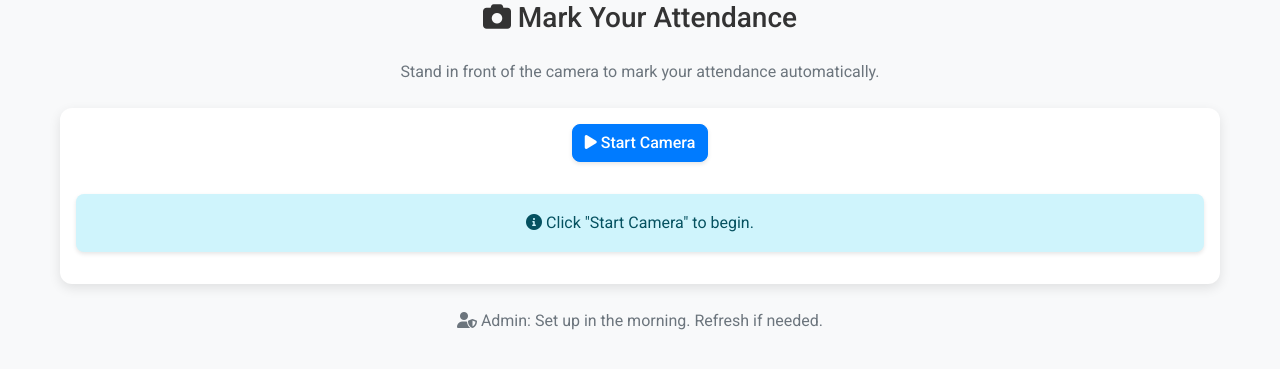
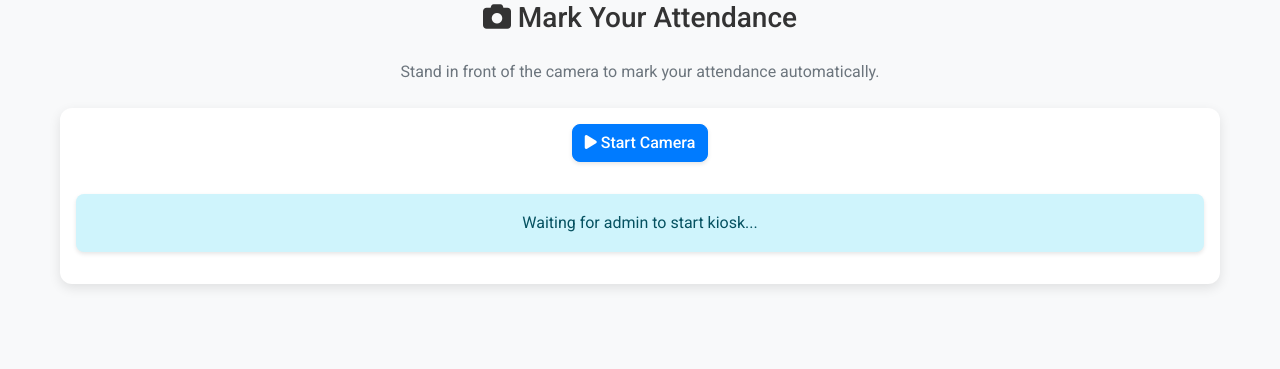
Before and after one commit to Shreyarg-77/face_attendance, a Flask app: page /kiosk_display in a window 1280 px wide. Shown: the part 117-486 px from the top of the page. Run offline with Flask 3, Linux system fonts and the light colour scheme.

Commit message:
Simple kiosk logic

```diff
--- a/templates/kiosk_display.html
+++ b/templates/kiosk_display.html
@@ -7,22 +7,51 @@
 
     <div class="card mb-4">
         <div class="card-body">
-            <button id="startBtn" class="btn btn-primary mobile-full mb-3" onclick="startCamera()"><i class="fas fa-play"></i> Start Camera</button>
+            <button id="startBtn" class="btn btn-primary mobile-full mb-3" onclick="startCamera()">
+                <i class="fas fa-play"></i> Start Camera
+            </button>
 
-            <video id="video" width="640" height="480" autoplay muted style="border: 2px solid #007bff; border-radius: 10px; max-width: 100%; display: none;"></video>
+            <video id="video" width="640" height="480" autoplay muted
+                   style="border: 2px solid #007bff; border-radius: 10px; max-width: 100%; display: none;"></video>
             <canvas id="canvas" width="640" height="480" style="display:none;"></canvas>
 
-            <div id="status" class="alert alert-info mt-3"><i class="fas fa-info-circle"></i> Click "Start Camera" to begin.</div>
+            <div id="status" class="alert alert-info mt-3">Waiting for admin to start kiosk...</div>
         </div>
     </div>
 
-    <p class="text-muted"><i class="fas fa-user-shield"></i> Admin: Set up in the morning. Refresh if needed.</p>
+    <p id="adminInfo" class="text-muted"></p>
 </div>
 
 <script>
     let stream = null;
+    let kioskActive = false;
+
+    function checkKioskStatus() {
+        fetch('/kiosk_status')
+            .then(response => response.json())
+            .then(data => {
+                if (data.active) {
+                    kioskActive = true;
+                    document.getElementById('adminInfo').innerText = 'Kiosk Active - Started by: ' + data.admin;
+                    document.getElementById('status').innerHTML = 'Click "Start Camera" to mark attendance.';
+                    document.getElementById('status').className = 'alert alert-info mt-3';
+                    if (!stream) {
+                        document.getElementById('startBtn').style.display = 'block';
+                    }
+                } else {
+                    kioskActive = false;
+                    document.getElementById('adminInfo').innerText = '';
+                    document.getElementById('startBtn').style.display = 'none';
+                    document.getElementById('status').innerHTML = '<i class="fas fa-exclamation-circle"></i> Kiosk is not started. Please contact admin.';
+                    document.getElementById('status').className = 'alert alert-warning mt-3';
+                    stopCamera();
+                }
+            })
+            .catch(err => console.error('Error:', err));
+    }
 
     async function startCamera() {
+        if (!kioskActive) return;
         try {
             stream = await navigator.mediaDevices.getUserMedia({ video: true });
             document.getElementById('video').srcObject = stream;
@@ -30,8 +59,7 @@
             document.getElementById('startBtn').style.display = 'none';
             document.getElementById('status').innerHTML = '<i class="fas fa-spinner fa-spin"></i> Camera active. Capturing...';
 
-            // Capture and send every 3 seconds
-            setInterval(captureAndSend, 3000);
+            setTimeout(captureAndSend, 4000);
         } catch (err) {
             console.error('Camera error:', err);
             document.getElementById('status').innerHTML = '<i class="fas fa-exclamation-triangle"></i> Camera access denied. Please allow permissions.';
@@ -56,14 +84,19 @@
             })
             .then(response => response.json())
             .then(data => {
-                document.getElementById('status').innerHTML = '<i class="fas fa-' + (data.status === 'success' ? 'check-circle text-success' : 'exclamation-triangle text-warning') + '"></i> ' + data.message;
+                document.getElementById('status').innerHTML = '<i class="fas fa-' +
+                    (data.status === 'success' ? 'check-circle text-success' : 'exclamation-triangle text-warning') +
+                    '"></i> ' + data.message;
                 if (data.status === 'success') {
                     setTimeout(() => stopCamera(), 2000);
+                } else {
+                    stopCamera();
                 }
             })
             .catch(err => {
                 console.error('Error:', err);
                 document.getElementById('status').innerHTML = '<i class="fas fa-exclamation-triangle"></i> Error processing.';
+                stopCamera();
             });
         }
     }
@@ -74,10 +107,16 @@
             stream = null;
         }
         document.getElementById('video').style.display = 'none';
-        document.getElementById('startBtn').style.display = 'block';
-        document.getElementById('status').innerHTML = '<i class="fas fa-info-circle"></i> Camera stopped.';
+
+        if (kioskActive) {
+            document.getElementById('startBtn').style.display = 'block';
+            document.getElementById('status').innerHTML = 'Click "Start Camera" to mark attendance.';
+            document.getElementById('status').className = 'alert alert-info mt-3';
+        }
     }
 
+    setInterval(checkKioskStatus, 3000);
+    checkKioskStatus();
     window.addEventListener('beforeunload', stopCamera);
 </script>
 {% endblock %}
```
